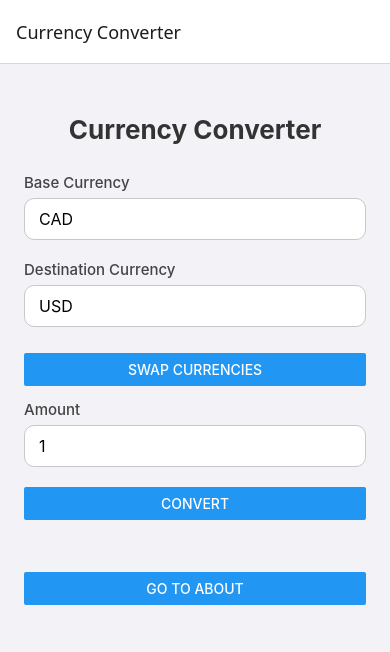
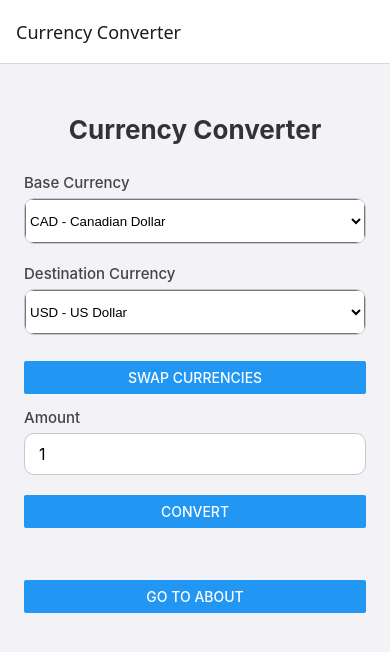
Before and after one commit to enezihe/3174_Assignment2, a React Native app: screen /Main in a window 390 px wide. Shown: the top 652 px of the page. Built offline with nearby package versions, Linux system fonts and the light colour scheme.

Commit message:
Use Picker for currency selection

```diff
--- a/package.json
+++ b/package.json
@@ -9,6 +9,7 @@
     "web": "expo start --web"
   },
   "dependencies": {
+    "@react-native-picker/picker": "2.11.1",
     "@react-navigation/native": "^7.1.24",
     "@react-navigation/native-stack": "^7.8.5",
     "expo": "~54.0.26",
--- a/screens/MainScreen.js
+++ b/screens/MainScreen.js
@@ -7,6 +7,7 @@ import {
   StyleSheet,
   ActivityIndicator,
 } from 'react-native';
+import { Picker } from '@react-native-picker/picker';
 
 export default function MainScreen({ navigation }) {
   const [baseCurrency, setBaseCurrency] = useState('CAD');
@@ -95,32 +96,45 @@ export default function MainScreen({ navigation }) {
     <View style={styles.container}>
       <Text style={styles.title}>Currency Converter</Text>
 
+      {/* Base Currency Picker */}
       <View style={styles.field}>
         <Text style={styles.label}>Base Currency</Text>
-        <TextInput
-          style={styles.input}
-          value={baseCurrency}
-          onChangeText={setBaseCurrency}
-          autoCapitalize="characters"
-          maxLength={3}
-        />
+        <View style={styles.pickerWrapper}>
+          <Picker
+            selectedValue={baseCurrency}
+            onValueChange={(value) => setBaseCurrency(value)}
+            style={styles.picker}
+          >
+            <Picker.Item label="CAD - Canadian Dollar" value="CAD" />
+            <Picker.Item label="USD - US Dollar" value="USD" />
+            <Picker.Item label="AUD - Australian Dollar" value="AUD" />
+            <Picker.Item label="GBP - British Pound" value="GBP" />
+          </Picker>
+        </View>
       </View>
 
+      {/* Destination Currency Picker */}
       <View style={styles.field}>
         <Text style={styles.label}>Destination Currency</Text>
-        <TextInput
-          style={styles.input}
-          value={targetCurrency}
-          onChangeText={setTargetCurrency}
-          autoCapitalize="characters"
-          maxLength={3}
-        />
+        <View style={styles.pickerWrapper}>
+          <Picker
+            selectedValue={targetCurrency}
+            onValueChange={(value) => setTargetCurrency(value)}
+            style={styles.picker}
+          >
+            <Picker.Item label="CAD - Canadian Dollar" value="CAD" />
+            <Picker.Item label="USD - US Dollar" value="USD" />
+            <Picker.Item label="AUD - Australian Dollar" value="AUD" />
+            <Picker.Item label="GBP - British Pound" value="GBP" />
+          </Picker>
+        </View>
       </View>
 
       <View style={styles.swapButton}>
         <Button title="Swap Currencies" onPress={handleSwap} />
       </View>
 
+      {/* Amount input */}
       <View style={styles.field}>
         <Text style={styles.label}>Amount</Text>
         <TextInput
@@ -194,6 +208,16 @@ const styles = StyleSheet.create({
     backgroundColor: '#FFFFFF',
     fontSize: 16,
   },
+  pickerWrapper: {
+    borderWidth: 1,
+    borderColor: '#C7C7CC',
+    borderRadius: 10,
+    backgroundColor: '#FFFFFF',
+    overflow: 'hidden',
+  },
+  picker: {
+    height: 44,
+  },
   error: {
     color: '#D9534F',
     marginBottom: 14,
```
Also changed, not shown: 1 other file (tests, documents, lock files or other folders).
